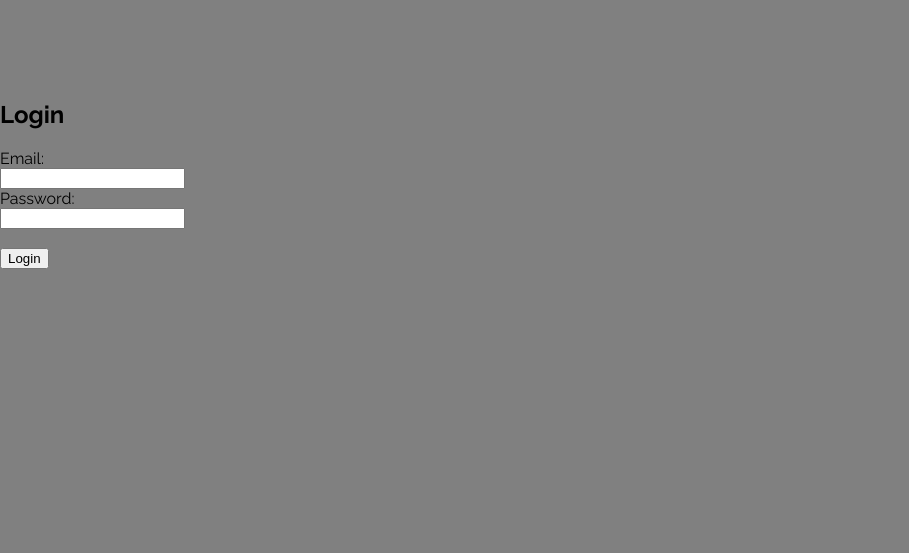
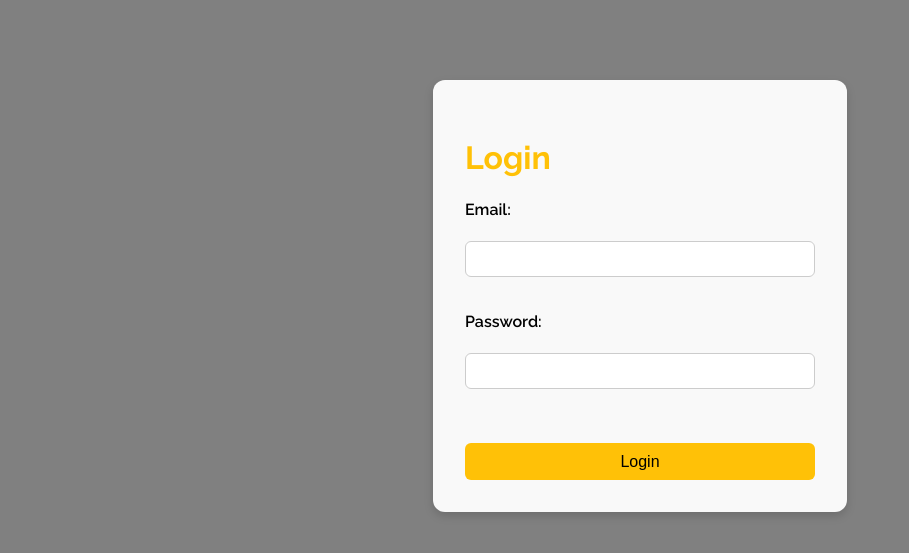
Before and after one commit to qdamsma/INFOB2WT-H3, a Node server app: page /login in a window 1280 px wide. Shown: the top 553 px of the page, without its empty margins (0-909 px from the left). Run offline with Node 20, Linux system fonts and the light colour scheme; some libraries are stand-ins or nearby versions.

Commit message:
login page veranderding

```diff
--- a/INFOB2WT-hw3/public/stylesheet/index.css
+++ b/INFOB2WT-hw3/public/stylesheet/index.css
@@ -3,6 +3,7 @@
 @import url(video.css);
 @import url(previews.css);
 @import url(hw1.css);
+@import url(login.css);
 
 body{
     margin: 0;
--- /dev/null
+++ b/INFOB2WT-hw3/public/stylesheet/login.css
@@ -0,0 +1,47 @@
+.login-card {
+    max-width: 350px;
+    margin: auto;
+    padding: 2rem;
+    background-color: #f9f9f9;
+    box-shadow: 0 4px 10px rgba(0, 0, 0, 0.15);
+    border-radius: 12px;
+  }
+
+  .login-card h1 {
+    font-size: 2rem;
+    color: #ffc107; /* geel */
+    margin-bottom: 1.5rem;
+  }
+
+  .login-card form {
+    display: flex;
+    flex-direction: column;
+  }
+
+  .login-card label {
+    font-weight: 600;
+    margin-bottom: 0.2rem;
+  }
+
+  .login-card input[type="email"],
+  .login-card input[type="password"] {
+    padding: 0.5rem;
+    margin-bottom: 1rem;
+    border-radius: 6px;
+    border: 1px solid #ccc;
+    font-size: 1rem;
+  }
+
+  .login-card button {
+    background-color: #ffc107;
+    border: none;
+    padding: 0.6rem;
+    font-size: 1rem;
+    border-radius: 6px;
+    cursor: pointer;
+    transition: background-color 0.3s ease;
+  }
+
+  .login-card button:hover {
+    background-color: #e0a800;
+  }
--- a/INFOB2WT-hw3/views/login.html
+++ b/INFOB2WT-hw3/views/login.html
@@ -14,15 +14,17 @@
 </head>
 
 <body>
-    <h2>Login</h2>
-  <form method="POST" action="/login">
-    <label>Email:</label><br/>
-    <input type="email" name="email" required><br/>
-    <label>Password:</label><br/>
-    <input type="password" name="password" required><br/><br/>
-    <button type="submit">Login</button>
-  </form>
-  <section id="errorMessage" style="color: red; display: none;"></section>
+  <section class="login-card">
+    <h1>Login</h1>
+    <form method="POST" action="/login">
+      <label>Email:</label><br />
+      <input type="email" name="email" required><br />
+      <label>Password:</label><br />
+      <input type="password" name="password" required><br /><br />
+      <button type="submit">Login</button>
+    </form>
+
+  </section>
 </body>
 
 </html>
```
Also changed, not shown: INFOB2WT-hw3/my_website.db.
